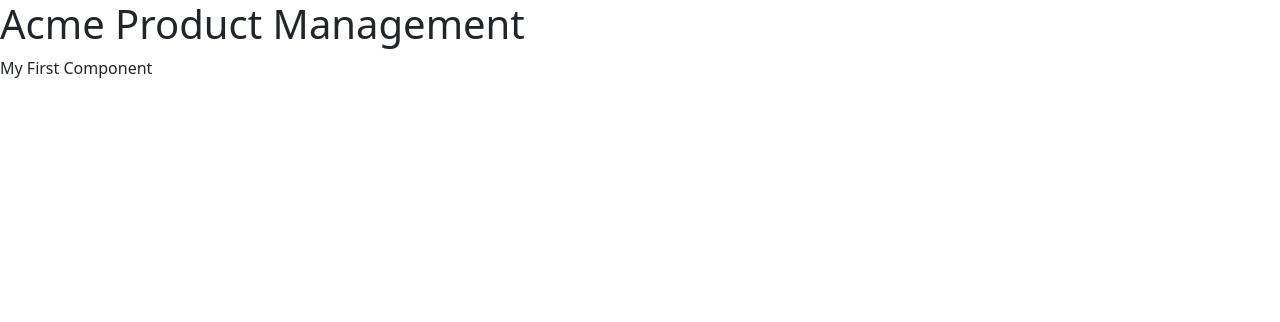
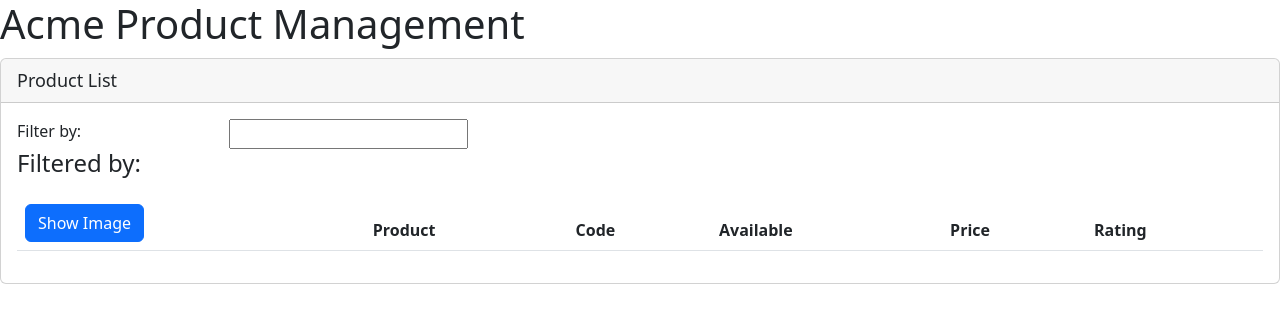
Before and after one commit to KKlejbor/Angular-GettingStarted, an Angular app: page / in a window 1280 px wide. Shown: the top 322 px of the page. Built offline with nearby package versions, Linux system fonts and the light colour scheme.

Commit message:
Modify the app root component template property
Now this component will use the product-list component

```diff
--- a/src/app/app.component.ts
+++ b/src/app/app.component.ts
@@ -3,8 +3,9 @@ import { Component } from "@angular/core";
 @Component({
   selector: 'pm-root',
   template: `
-  <div><h1>{{pageTitle}}</h1>
-  <div>My First Component</div>
+  <div>
+    <h1>{{pageTitle}}</h1>
+    <pm-products></pm-products>
   </div>
   `
 })
```
